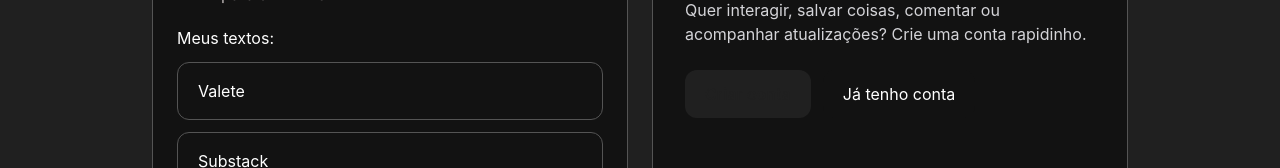
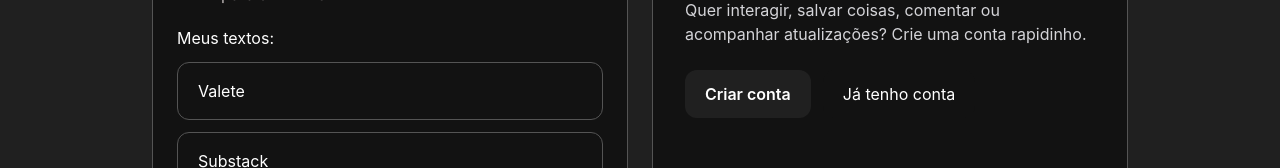
Before and after one commit to ToddynhoVT9/SiteToddy, a React (Vite) app: page / in a window 1280 px wide. Shown: the part 425-593 px from the top of the page. Built offline with nearby package versions, Linux system fonts and the light colour scheme.

Commit message:
color rebranding 2.1

```diff
--- a/src/components/CreateAccountCTA.jsx
+++ b/src/components/CreateAccountCTA.jsx
@@ -12,7 +12,7 @@ export default function CreateAccountCTA() {
       <div className="mt-6 flex gap-3">
         <Link
           to="/signup"
-          className="bg-[#202020] hover:bg-[#7d7d7d] text-[#202020] font-semibold
+          className="bg-[#202020] hover:bg-[#7d7d7d] text-white font-semibold
                      px-5 py-3 rounded-xl transition"
         >
           Criar conta
```
